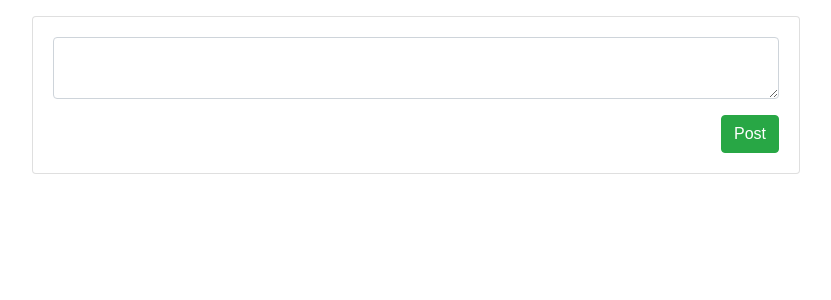
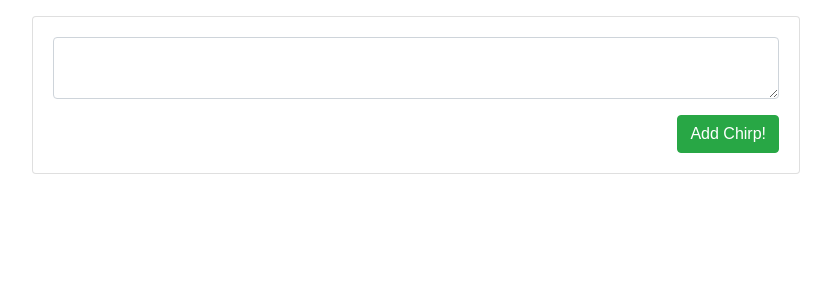
Before and after one commit to Cook1619/Chirper2, a React (Create React App) app: page / in a window 1280 px wide. Shown: the top 300 px of the page, without its empty margins (224-1055 px from the left). Built offline with nearby package versions, Linux system fonts and the light colour scheme.

Commit message:
Needs better styling and the static posts added

```diff
--- a/src/PostEditor/component/PostEditor.jsx
+++ b/src/PostEditor/component/PostEditor.jsx
@@ -14,8 +14,8 @@ class PostEditor extends Component {
         });
     }
 
-    createPost = () => {
-        this.props.addPost(this.state.newPostBody);
+    chirp = () => {
+        this.props.addChirp(this.state.newPostBody);
         this.setState({
             newPostBody: '',
         });
@@ -25,7 +25,7 @@ class PostEditor extends Component {
             <div className="card post-editor">
                 <div className="card-body">
                     <textarea className="form-control post-editor-input" value={this.state.newPostBody} onChange={this.handlePostEditorInputChange} />
-                    <button className="btn btn-success post-editor-button" onClick={this.createPost}>Post</button>
+                    <button className="btn btn-success post-editor-button" onClick={this.chirp}>Add Chirp!</button>
                 </div>
             </div>
         )
--- a/src/ThreadDisplay/component/ThreadDisplay.jsx
+++ b/src/ThreadDisplay/component/ThreadDisplay.jsx
@@ -12,7 +12,7 @@ class ThreadDisplay extends Component {
 
         }
     }
-    addPost = (newPostBody) => {
+    addChirp = (newPostBody) => {
         const newState = Object.assign({}, this.state);
         newState.posts.push(newPostBody);
         this.setState(newState);
@@ -27,7 +27,7 @@ class ThreadDisplay extends Component {
                         )
                     })}
 
-                <PostEditor addPost={this.addPost} />
+                <PostEditor addChirp={this.addChirp} />
             </div>
         )
     }
```
